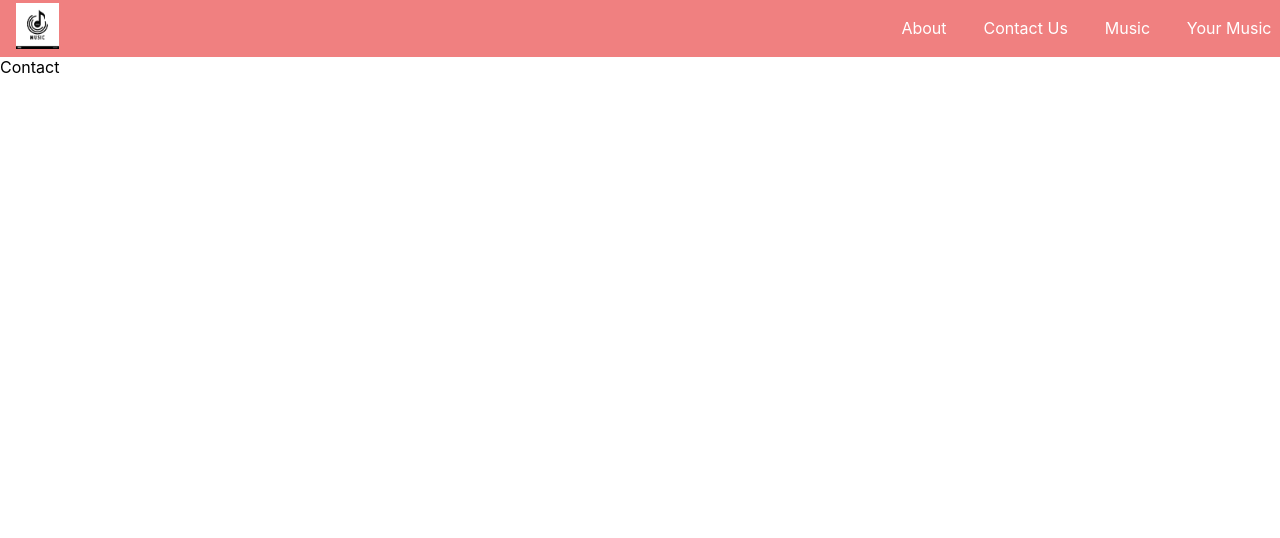
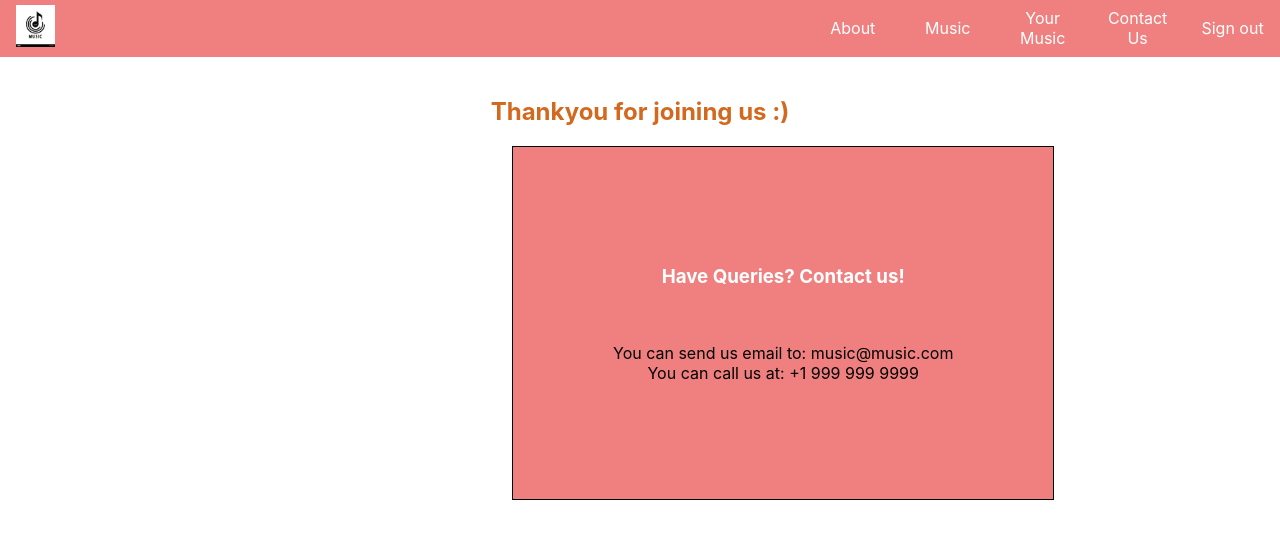
Before and after one commit to shreyaajainn31/music-store-management, a React (Create React App) app in the folder frontend/: page /contact in a window 1280 px wide. Shown: the top 538 px of the page. Built offline with nearby package versions, Linux system fonts and the light colour scheme.

Commit message:
resized boxes of login and contact, contact form complete

```diff
--- a/frontend/src/components/Login/LoginForm.css
+++ b/frontend/src/components/Login/LoginForm.css
@@ -1,13 +1,15 @@
 .sign-up h2{
     text-align: center;
     color:purple;
+
 }
 
 .sign-up form{
     align-self: center;
     justify-content: center;
-    margin-left: 43rem;
+    margin-left: 23rem;
     box-sizing: border-box;
+    margin-top: 2rem;
 }
 
 .sign-up sign{
@@ -21,8 +23,12 @@
     background: beige;
     font-family: Georgia, 'Times New Roman', Times, serif;
     border: 1px thistle solid;
+    padding:0;
+    width:60rem;
     box-sizing: border-box;
-    width: 100%;
     padding: 5px;
+    margin-left: 20rem;
+    margin-top: 13rem;
+    height:15rem;
 
 }
--- a/frontend/src/components/Navbar/Navbar.js
+++ b/frontend/src/components/Navbar/Navbar.js
@@ -12,9 +12,11 @@ function Navbar(){
             <ul className = 'items'>
               <li className = 'logo'> <Link to = "/home"> <img src = {Logo}/> </Link></li>
               <li> <Link to = "/about">About</Link></li>
-              <li> <Link to = "/contact"> Contact Us</Link></li>
+
               <li> <Link to= "/music"> Music</Link></li>
               <li> <Link to = "/yourmusic">Your Music </Link></li>
+              <li> <Link to = "/contact"> Contact Us</Link></li>
+              <li> <Link to = "/"> Sign out </Link></li>
             </ul>
             </nav>
         </div>
--- a/frontend/src/components/Navbar/Pages/ContactUs.js
+++ b/frontend/src/components/Navbar/Pages/ContactUs.js
@@ -1,11 +1,31 @@
 import React from "react";
 import Navbar from "../Navbar";
+import './Pages.css';
 
 function Contact(){
     return (
         <div>
             <Navbar></Navbar>
-            Contact
+
+            <br/>
+            <div className = 'contact'>
+            <h2>Thankyou for joining us :) </h2>
+
+            <div className = 'contact-details'>
+
+
+            <h3>Have Queries? Contact us!</h3>
+
+            <br/>
+
+            <p>
+                You can send us email to: music@music.com
+                <br/>
+                You can call us at: +1 999 999 9999
+            </p>
+            </div>
+            </div>
+
         </div>
 
     );
--- /dev/null
+++ b/frontend/src/components/Navbar/Pages/Pages.css
@@ -0,0 +1,20 @@
+.contact h2{
+    color:chocolate;
+    text-align: center;
+}
+
+.contact-details{
+    text-align: center;
+    border: 1cm solid;
+    height: fit-content;
+    width: fit-content;
+    padding: 100px;
+    border: 1px solid black;
+    background-color: lightcoral;
+    margin-left: 32rem;
+
+
+}
+.contact-details h3 {
+    color:white ;
+}
```
